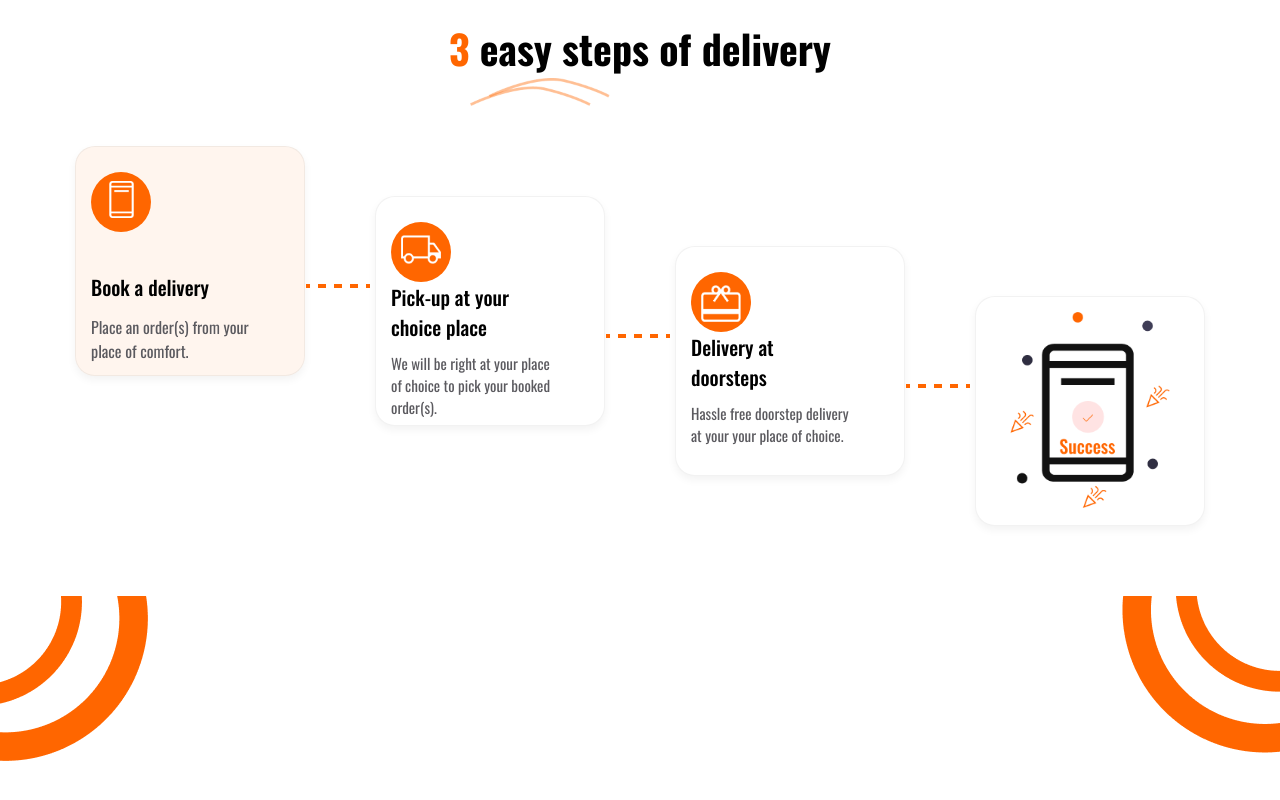
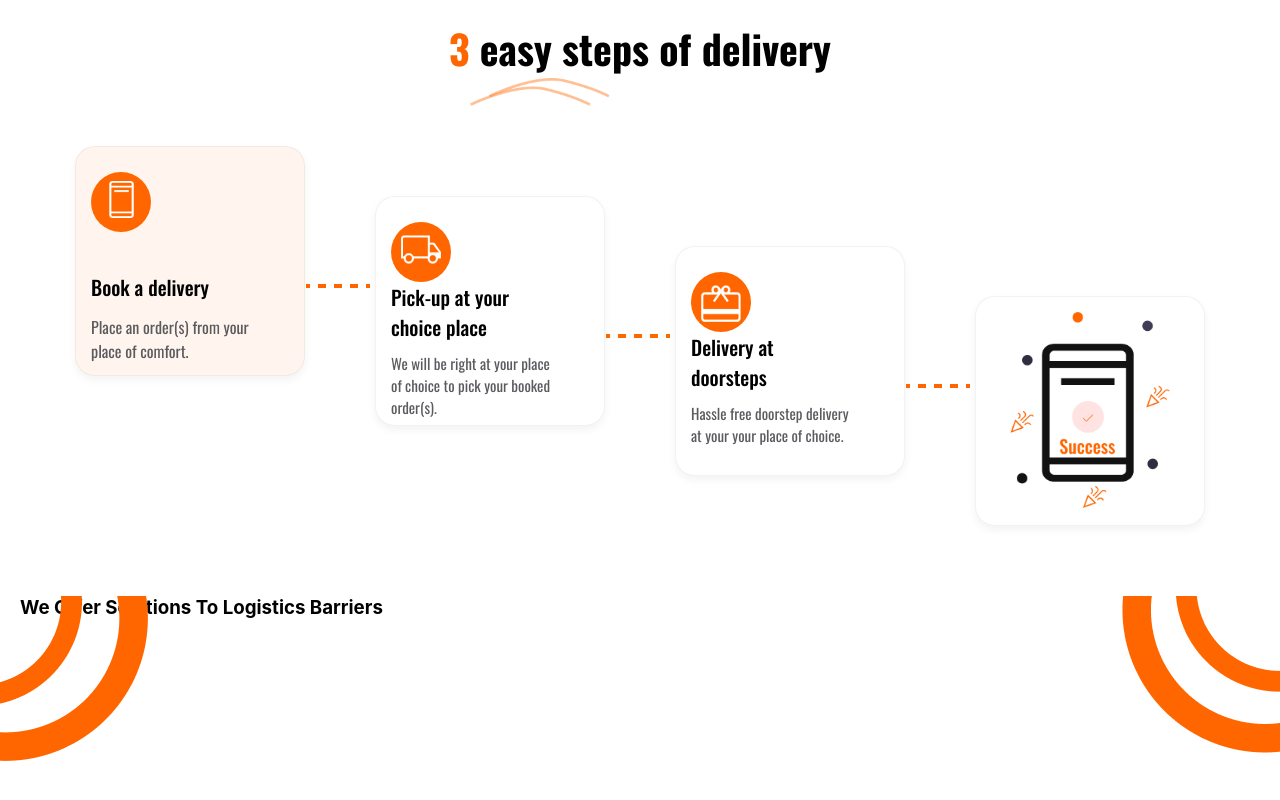
Before and after one commit to Pickbox-Project/Pickbox-frontend, a React (Create React App) app: page / in a window 1280 px wide. Shown: the part 712-1512 px from the top of the page. Built offline with nearby package versions, Linux system fonts and the light colour scheme.

Commit message:
Added the two vectors for the Solution component

```diff
--- a/src/Components/Solution/Solution.jsx
+++ b/src/Components/Solution/Solution.jsx
@@ -8,6 +8,9 @@ const Solution = () => {
     <div className='solution-container'>
         <img src={leftVector} alt=""  className='vector-left'/>
         <img src={rightVector} alt="" className='vector-right'/>
+        <div className='solution-details'>
+            <h3 className='solution-text'>We Offer Solutions To Logistics Barriers</h3>
+        </div>
     </div>
   )
 }
```
